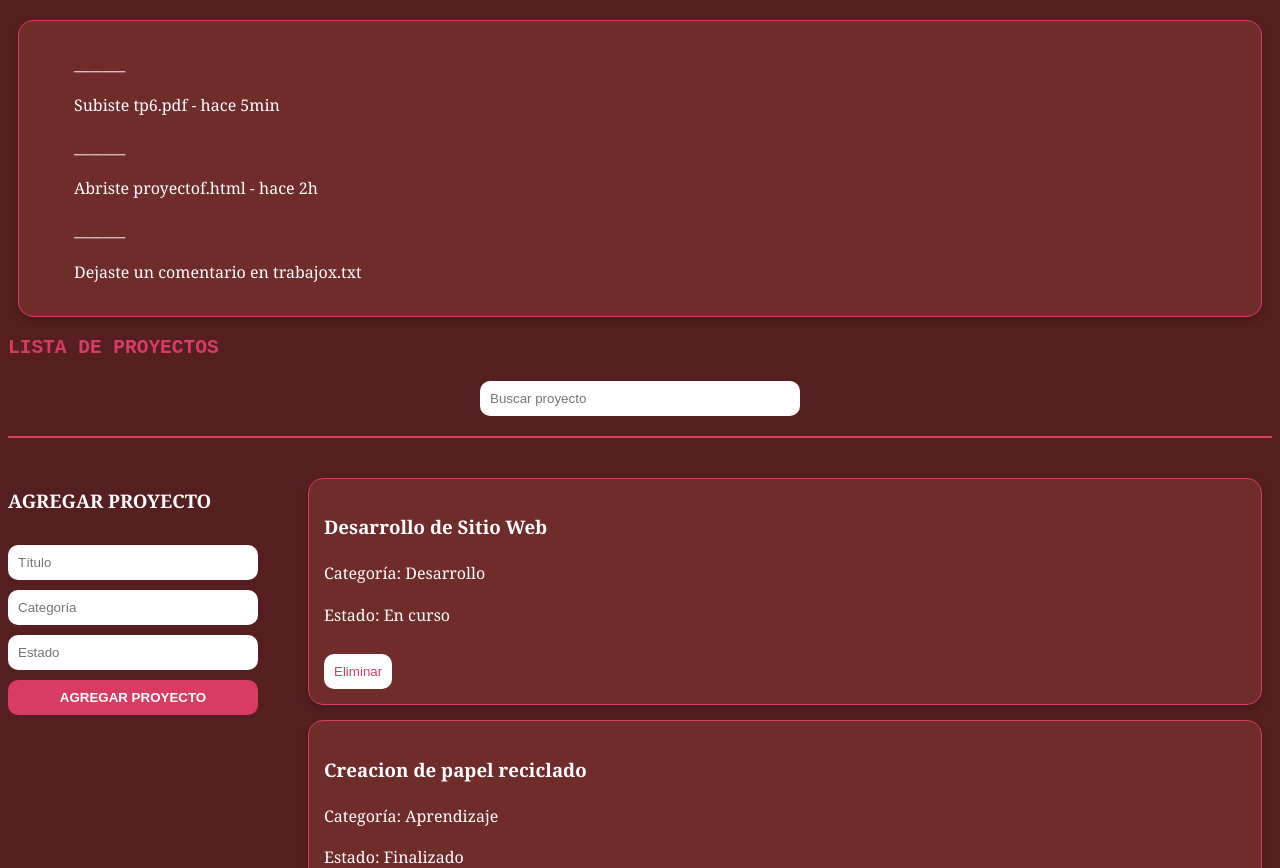
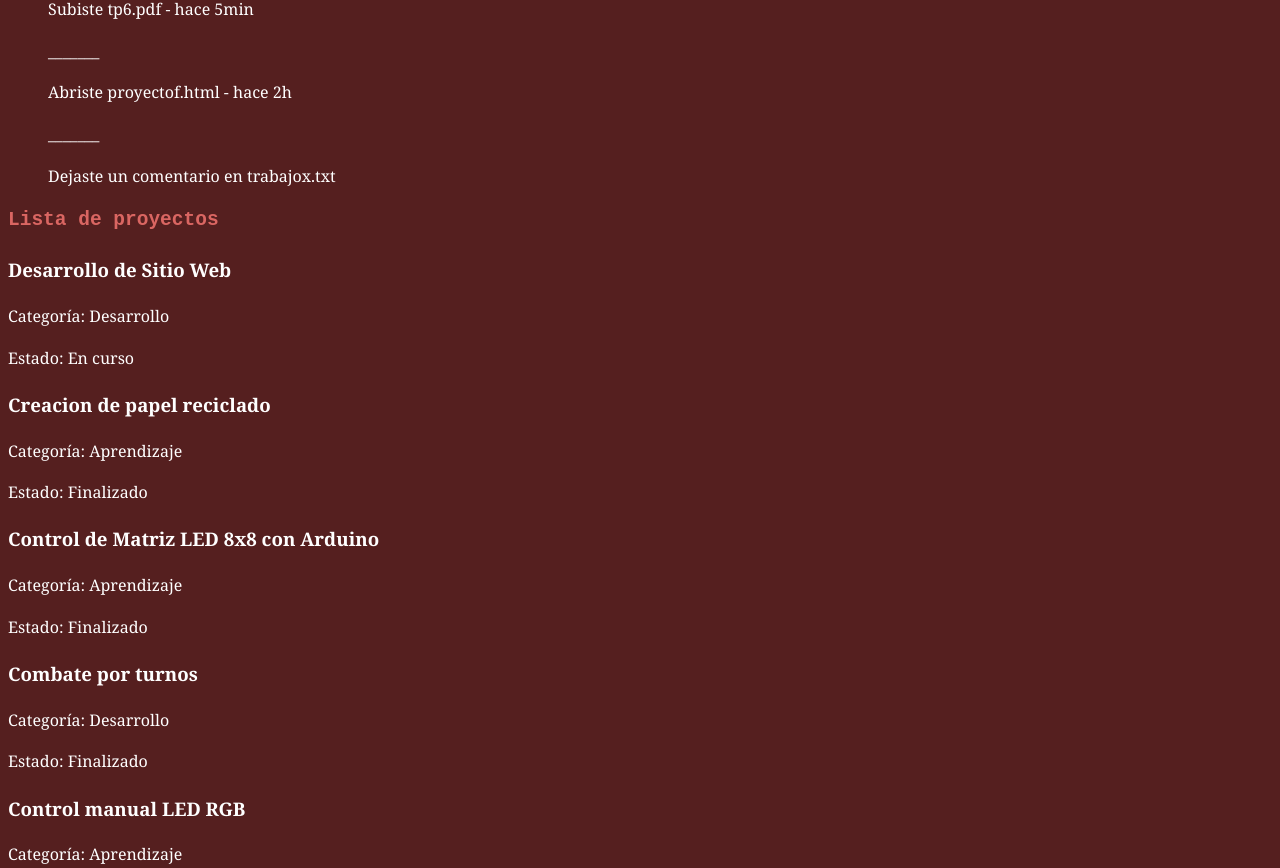
Before and after one commit to Meliip414/PV_tp3_grupo16, a React (Vite) app in the folder pv_tp3_grupo16/: page / in a window 1280 px wide. Shown: the part 572-1440 px from the top of the page. Built offline with nearby package versions, Linux system fonts and the light colour scheme.

Commit message:
Modificaciones en Nav.jsx - Melina Leaño

```diff
--- a/pv_tp3_grupo16/src/components/ListaProyectos.jsx
+++ b/pv_tp3_grupo16/src/components/ListaProyectos.jsx
@@ -7,92 +7,14 @@ const ListaProyectos = () => {
     const [proyectos, setProyectos] = useState(
         proyectoService.obtenerProyectos()
     );
-    const [busqueda, setBusqueda] = useState("");
-
-    const [titulo, setTitulo] = useState("");
-
-    const [categoria, setCategoria] = useState("");
-
-    const [estado, setEstado] = useState("");
-
-    const eliminar = (id) => {
-    proyectoService.eliminarProyecto(id);
-    setProyectos(proyectoService.obtenerProyectos());
-    }
-
-    const buscar = (texto) => {
-    setBusqueda(texto);
-    if(texto === ""){
-        setProyectos(proyectoService.obtenerProyectos());
-    }else{
-        setProyectos(proyectoService.buscarProyecto(texto));
-    }
-    }
-
-    const agregar = () => {
-    const nuevoProyecto = {
-        titulo,
-        categoria,
-        estado
-    };
-    proyectoService.agregarProyecto(nuevoProyecto);
-    setProyectos(proyectoService.obtenerProyectos());
-    setTitulo("");
-    setCategoria("");
-    setEstado("");
-    }
 
      return(
         <div>
 
-            <h2>LISTA DE PROYECTOS</h2>
-
-           <div className="buscador">
-             <input
-             type="text"
-             placeholder="Buscar proyecto"
-             value={busqueda}
-             onChange={(e) => buscar(e.target.value)}
-            />
-            </div>
-
-            <hr />
-
-            <div className="contenedor-principal">
-
-            <div className="formulario">
-            <h3>AGREGAR PROYECTO</h3>
-
-             <input
-             type="text"
-             placeholder="Título"
-             value={titulo}
-             onChange={(e) => setTitulo(e.target.value)}
-            />
-
-             <input
-             type="text"
-             placeholder="Categoría"
-             value={categoria}
-             onChange={(e) => setCategoria(e.target.value)}
-            />
-
-             <input
-             type="text"
-             placeholder="Estado"
-             value={estado}
-             onChange={(e) => setEstado(e.target.value)}
-            />
-
-            <button className="btn-agregar" onClick={agregar}>
-            AGREGAR PROYECTO
-            </button>
-        </div>
-
-        <div className="lista-cards">
+            <h2>Lista de proyectos</h2>
 
             {proyectos.map((proyecto) => (
-            <div className="card" key={proyecto.id}>
+                <div key={proyecto.id}>
 
                     <h3>{proyecto.titulo}</h3>
 
@@ -100,19 +22,9 @@ const ListaProyectos = () => {
 
                     <p>Estado: {proyecto.estado}</p>
 
-                <button
-                    className="btn-eliminar"
-                    onClick={() => eliminar(proyecto.id)}
-                >
-                    Eliminar
-                </button>
-
                 </div>
             ))}
 
-    </div>
-
-</div>
         </div>
     )
 }
--- a/pv_tp3_grupo16/src/components/Nav.jsx
+++ b/pv_tp3_grupo16/src/components/Nav.jsx
@@ -11,7 +11,6 @@ const Nav = () => {
         </ul>
     </nav>
    )
-
 };
 
 export default Nav;
--- a/pv_tp3_grupo16/src/css/index.css
+++ b/pv_tp3_grupo16/src/css/index.css
@@ -21,8 +21,8 @@ H5{
 }
 
 h2{
-color: rgb(216, 60, 99);
-font-family: monospace;
+color: rgb(218, 102, 98);
+font-family:monospace ;
 }
 footer a{
     color: rgb(150, 34, 78);
@@ -39,92 +39,3 @@ nav ul{
     align-items: center;
     box-shadow: 0 8px 32px rgb(133, 33, 75);
 }
-
-.card{
-    border: 1px solid rgb(216, 60, 99);
-    padding: 15px;
-    margin: 10px;
-    border-radius: 10px;
-}
-
-.formulario{
-    margin-bottom: 20px;
-}
-
-.buscador{
-    display: flex;
-    justify-content: center;
-    margin-bottom: 20px;
-}
-
-.buscador input{
-    width: 300px;
-    padding: 10px;
-    border-radius: 10px;
-    border: none;
-}
-
-hr{
-    border: 1px solid rgb(216, 60, 99);
-    margin-bottom: 30px;
-}
-
-.contenedor-principal{
-    display: flex;
-    gap: 40px;
-    align-items: flex-start;
-}
-
-.formulario{
-    display: flex;
-    flex-direction: column;
-    gap: 10px;
-    width: 250px;
-}
-
-.formulario input{
-    padding: 10px;
-    border-radius: 10px;
-    border: none;
-}
-
-.lista-cards{
-    flex: 1;
-}
-
-.card{
-    background-color: rgb(112, 43, 43);
-    border: 1px solid rgb(216, 60, 99);
-    padding: 15px;
-    margin-bottom: 15px;
-    border-radius: 15px;
-    box-shadow: 0 4px 10px rgba(0,0,0,0.2);
-}
-
-button{
-    padding: 10px;
-    border-radius: 10px;
-    border: none;
-    cursor: pointer;
-    transition: 0.3s;
-}
-
-.btn-agregar{
-    background-color: rgb(216, 60, 99);
-    color: white;
-    font-weight: bold;
-}
-
-.btn-agregar:hover{
-    background-color: rgb(184, 42, 78);
-}
-
-.btn-eliminar{
-    background-color: white;
-    color: rgb(216, 60, 99);
-    margin-top: 10px;
-}
-
-.btn-eliminar:hover{
-    background-color: rgb(240, 220, 220);
-}
```
Lines whose indentation alone changed are shown as unchanged.
